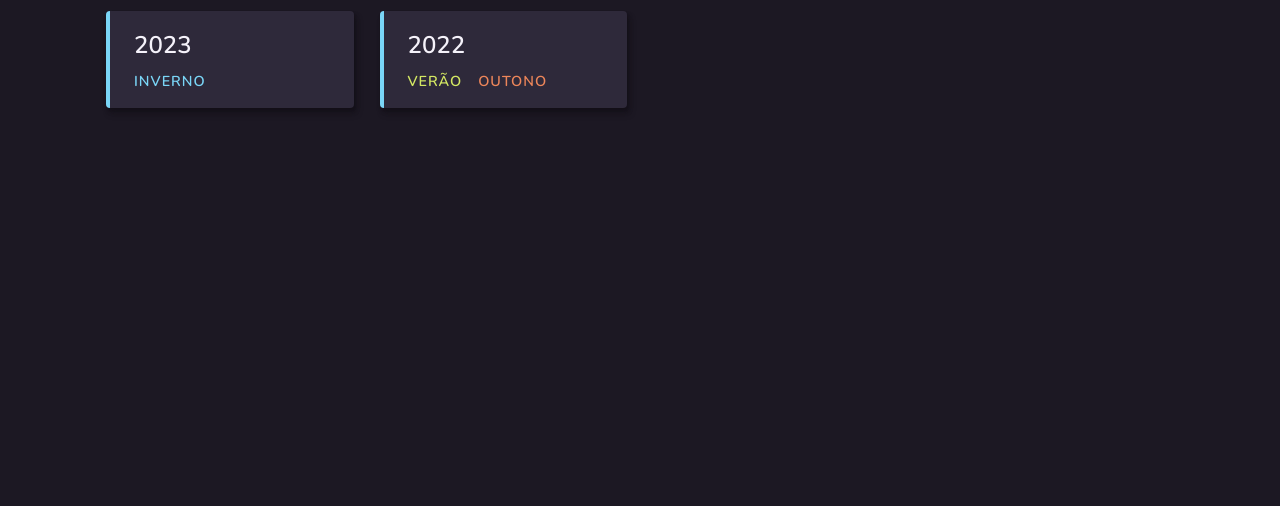
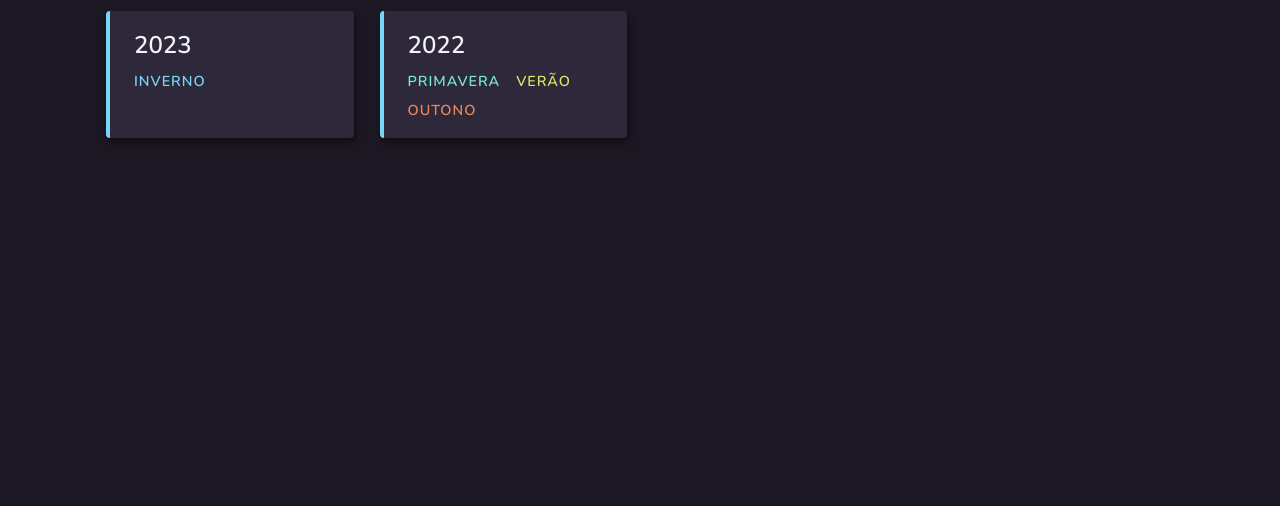
Before and after one commit to aokami-aka/AnimeSongs, a plain HTML site: page index.html in a window 1280 px wide. Shown: the part 294-800 px from the top of the page. Drawn offline with nearby package versions, Linux system fonts and the light colour scheme.

Commit message:
Update index.html

```diff
--- a/index.html
+++ b/index.html
@@ -66,23 +66,15 @@
                     <div class="YearDiv">
                         <a class="YearLink">2022</a>
                         <div class="YearSeasons">
+                            <a href="Temporadas/2022/Abril 2022/Abr2022.html" id="spring" class="SeasonLink">Primavera</a>
                             <a href="Temporadas/2022/Julho 2022/Jul2022.html" id="summer" class="SeasonLink">Verão</a>
                             <a href="Temporadas/2022/Outubro 2022/Out2022.html" id="fall" class="SeasonLink">Outono</a>
                         </div>
                     </div>
-
-
-
-
                 </div>
-
-
             </div>
         </div>
-
     </section>
-
-    <script src="main.js"></script>
 
 </body>
 </html>
```
